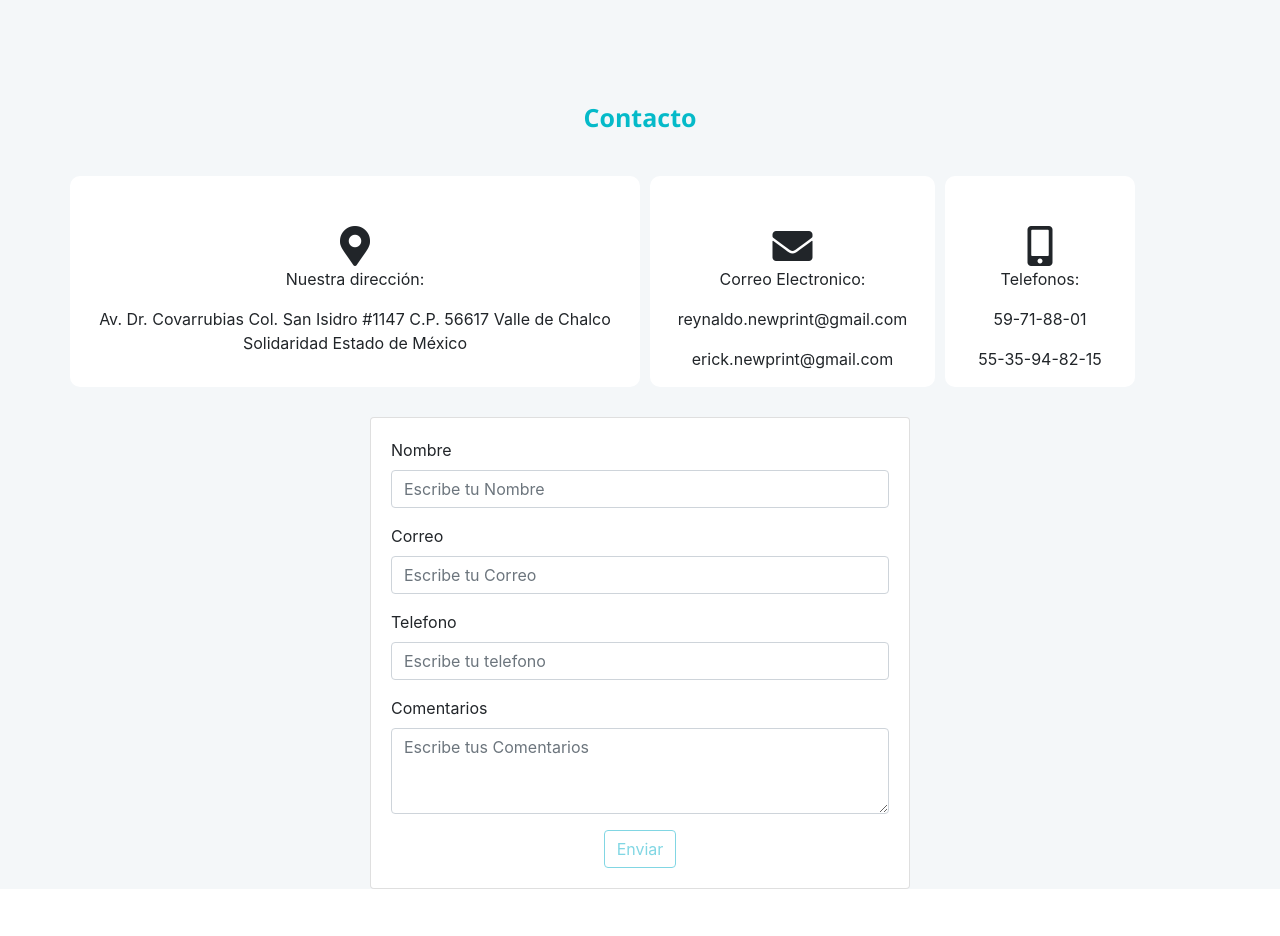
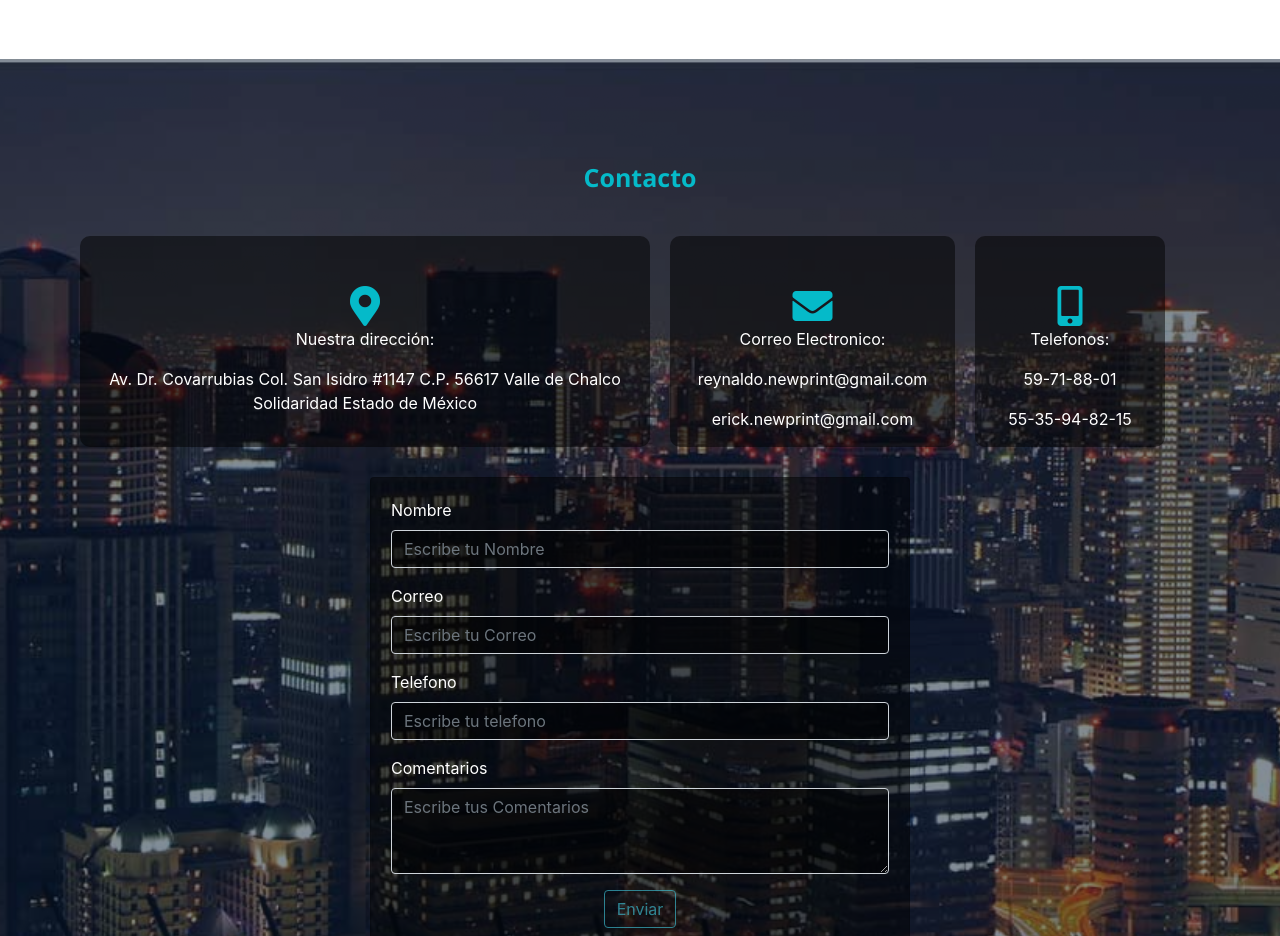
Before and after one commit to Aldair05/PaginaNewPrint, a plain HTML site: page index.html in a window 1280 px wide. Shown: the part 3223-4159 px from the top of the page. Before the commit the page ends 4112 px from the top, so only its background shows below. Drawn offline with nearby package versions, Linux system fonts and the light colour scheme.

Commit message:
FondoContacto

```diff
--- a/css/estilos.css
+++ b/css/estilos.css
@@ -191,11 +191,10 @@ li.efectoMenu:hover{
 
 .tamañoIcono{
   font-size: 40px;
+  color: #05BAC9;
 }
 
-.tamañoIcono:hover{
-  color: #05BAC9;
-}
+
 
 ul{
   list-style: none;
@@ -228,10 +227,11 @@ ul{
     display: flex;
     width: 85%;
     margin:auto;
-     padding-top: 50px;
+    padding-top: 50px;
     justify-content: space-around;
     flex-wrap: wrap;
     border-radius: 3px;
+    padding-bottom: 60px;
 }
 
 .contenedor-imagenes .imagen{
@@ -277,11 +277,12 @@ ul{
 }
 
 .colorCaja{
-  background-color: #fff;
+  background-color: rgb(0,0,0,.5);
   border-radius: 10px;
   margin-right: 10px;
   margin-top: 40px;
   margin-bottom: 30px;
+  margin-left: 10px;
 }
 
 .btn-enviar{
@@ -337,6 +338,46 @@ ul{
   margin: 0 auto;
   color:#fff;
 }
+
+
+
+.img-contacto{
+  position: relative;
+  width: 100%;
+  height: 100%;
+  background: #081C2F;
+  display: flex;
+
+}
+
+.img-contacto:before{
+  background-image: url(../imagenes/city.jpg);
+  background-position: center;
+  background-size: cover;
+  content: '';
+  height: 100%;
+  width: 100%;
+  opacity: 0.5;
+  position: absolute;
+  top:0;
+  z-index: 1;
+
+}
+
+.info-contacto{
+  z-index: 2;
+}
+
+
+.color-text-contacto{
+  color:#fff;
+}
+
+.margin-card{
+  margin-bottom: 50px;
+}
+
+
 
 /* INICIO DE MEDIASQUERYS */
 
--- a/index.html
+++ b/index.html
@@ -418,51 +418,52 @@
 
    </div>
    <!--TERMINA CONTENEDOR DE GALERIA-->
-   <div class="fondocontenedores" id="menu-contactenos">
-     <section class="container">
+   <div class="img-contacto" id="menu-contactenos">
+     <section class="container info-contacto">
         <div class="titlePrincipales col-md-12 animated aparece delay-1s">
           <span>Contacto</span>
         </div>
-        <div class="row">
+        <div class="row info-contacto">
           <div class="col-lg-6 paddingIcono colorCaja animated aparece delay-1s">
-            <i class="fas fa-map-marker-alt tamañoIcono"></i><p>Nuestra dirección:</p>
-              <p> Av. Dr. Covarrubias Col. San Isidro
+            <i class="fas fa-map-marker-alt tamañoIcono"></i><p class="color-text-contacto">Nuestra dirección:</p>
+              <p class="color-text-contacto"> Av. Dr. Covarrubias Col. San Isidro
                 #1147 C.P. 56617 Valle de Chalco Solidaridad
                 Estado de México
               </p>
           </div>
           <div class="col-lg-3 paddingIcono colorCaja animated aparece delay-1s">
-            <i class="fas fa-envelope tamañoIcono"></i><p>Correo Electronico:</p>
-              <p>reynaldo.newprint@gmail.com</p>
-              <p>erick.newprint@gmail.com</p>
+            <i class="fas fa-envelope tamañoIcono"></i><p class="color-text-contacto">Correo Electronico:</p>
+              <p class="color-text-contacto">reynaldo.newprint@gmail.com</p>
+              <p class="color-text-contacto">erick.newprint@gmail.com</p>
           </div>
           <div class="col-lg-2 paddingIcono colorCaja animated aparece delay-1s">
-            <i class="fas fa-mobile-alt tamañoIcono"></i><p>Telefonos:</p>
-              <p>59-71-88-01</p>
-              <p>55-35-94-82-15</p>
+            <i class="fas fa-mobile-alt tamañoIcono"></i><p class="color-text-contacto">Telefonos:</p>
+              <p class="color-text-contacto">59-71-88-01</p>
+              <p class="color-text-contacto">55-35-94-82-15</p>
               <p></p>
           </div>
+
         </div>
 
-          <div class="row justify-content-center animated aparece delay-1s">
+          <div class="row  justify-content-center animated aparece delay-1s">
             <div class="col-md-6 ">
-              <div class="card">
+              <div class="card margin-card">
                   <div class="card-body">
                     <form action="Enviar.php" id="formularioEnviar" method="POST"><!--Determina el tipo de informacion y jala el archivo php-->
                       <div class="form-group">
-                        <label for="formGroupExampleInput">Nombre</label>
+                        <label for="formGroupExampleInput" class="color-text-contacto">Nombre</label>
                         <input type="name" name="nombre"  class="form-control" id="nombre" placeholder="Escribe tu Nombre">
                       </div>
                       <div class="form-group">
-                        <label for="formGroupExampleInput2">Correo</label>
+                        <label for="formGroupExampleInput2" class="color-text-contacto">Correo</label>
                         <input type="email" name="correo"  class="form-control" id="email" placeholder="Escribe tu Correo">
                       </div>
                       <div class="form-group">
-                        <label for="formGroupExampleInput2">Telefono</label>
+                        <label for="formGroupExampleInput2" class="color-text-contacto">Telefono</label>
                         <input type="text" name="telefono"  class="form-control" id="telefono" placeholder="Escribe tu telefono">
                       </div>
                       <div class="form-group">
-                         <label for="exampleFormControlTextarea1">Comentarios</label>
+                         <label for="exampleFormControlTextarea1" class="color-text-contacto">Comentarios</label>
                          <textarea type="text" name="comentario" id="comentario" class="form-control" id="exampleFormControlTextarea1" placeholder="Escribe tus Comentarios" rows="3"></textarea>
                       </div>
                       <div class="row" id="loaders">
```
Also changed, not shown: css/bootstrap.css, imagenes/city.jpg (added).
